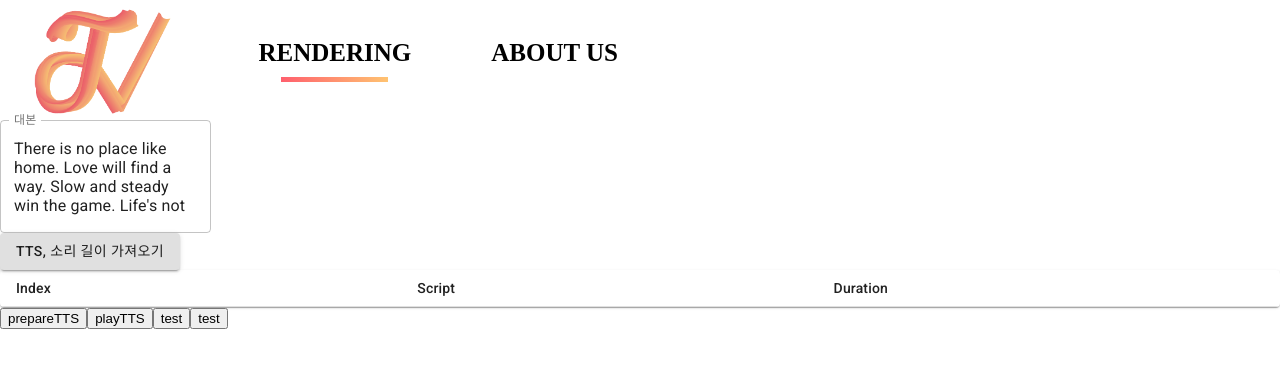
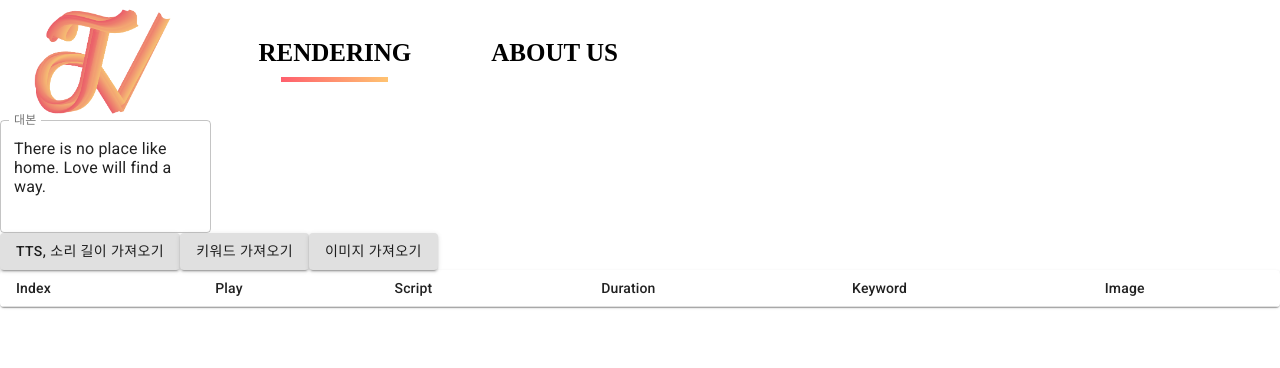
Before and after one commit to kimjisub/text-to-video, a React (Create React App) app: page / in a window 1280 px wide. Shown: the top 368 px of the page. Built offline with nearby package versions, Linux system fonts and the light colour scheme; a web font is replaced by a local one.

Commit message:
feat: image search

```diff
--- a/src/Rendering.js
+++ b/src/Rendering.js
@@ -24,17 +24,15 @@ function Rendering() {
 	const [imageSearch, setImageSearch] = useState(null);
 
 	const [scriptText, setScriptText] = useState(
-		"There is no place like home. Love will find a way. Slow and steady win the game. Life's not all gloom and despondency. Age does not protect you from love. Believe you can, then you will. If I have lost confidence in myself, I have the universe against me. Hold it high, look the world straight in the eye. Better the last smile than the first laughter. Behind the cloud is the sun still shining."
+		'There is no place like home. Love will find a way. ' //Slow and steady win the game. Life's not all gloom and despondency. Age does not protect you from love. Believe you can, then you will. If I have lost confidence in myself, I have the universe against me. Hold it high, look the world straight in the eye. Better the last smile than the first laughter. Behind the cloud is the sun still shining."
 	);
-	const [scriptSpeech, setScriptSpeech] = useState([]);
+	const [scriptAnalize, setScriptAnalize] = useState([]);
 
 	useEffect(() => {
 		setSoundPool(new SoundPool());
 		setKeyword(new Keyword());
 		setImageSearch(new ImageSearch());
 	}, []);
-
-	console.log(scriptSpeech);
 
 	return (
 		<div className="Rendering">
@@ -57,30 +55,69 @@ function Rendering() {
 					variant="contained"
 					onClick={() => {
 						const scriptList = scriptText
+							.trim()
 							.split('.')
 							.filter((s) => s.length > 0)
 							.map((s) => s.trim() + '.');
 
-						const soundList = scriptList.map((s) => soundPool.loadFromTTS(s));
+						const apiWork = scriptList.map((s) => soundPool.loadFromTTS(s));
 
-						setScriptSpeech([]);
+						setScriptAnalize([]);
 
-						Promise.all(soundList).then((indices) => {
-							const tmpScriptSpeech = [];
+						Promise.all(apiWork).then((indices) => {
+							const tmpScriptAnalize = [];
 							scriptList.forEach((script, i) => {
 								const index = indices[i];
-								console.log(soundPool.getDuration(index), script);
-								tmpScriptSpeech.push({
+								tmpScriptAnalize.push({
 									script,
 									index,
 									duration: soundPool.getDuration(index),
 								});
 							});
-							setScriptSpeech(tmpScriptSpeech);
+							setScriptAnalize(tmpScriptAnalize);
 						});
 					}}
 				>
 					TTS, 소리 길이 가져오기
+				</Button>
+				<Button
+					variant="contained"
+					onClick={() => {
+						const tmpScriptAnalize = [...scriptAnalize];
+
+						const apiWork = scriptAnalize.map((s) =>
+							keyword.getKeywords(s.script)
+						);
+
+						Promise.all(apiWork).then((keywordsList) => {
+							tmpScriptAnalize.forEach((s, i) => {
+								s.keywords = keywordsList[i];
+							});
+							setScriptAnalize(tmpScriptAnalize);
+						});
+					}}
+				>
+					키워드 가져오기
+				</Button>
+				<Button
+					variant="contained"
+					onClick={() => {
+						const tmpScriptAnalize = [...scriptAnalize];
+
+						const apiWork = scriptAnalize.map((s) =>
+							imageSearch.getImages(s.keywords[0])
+						);
+
+						Promise.all(apiWork).then((imagesList) => {
+							tmpScriptAnalize.forEach((s, i) => {
+								s.images = imagesList[i];
+							});
+							console.log(tmpScriptAnalize);
+							setScriptAnalize(tmpScriptAnalize);
+						});
+					}}
+				>
+					이미지 가져오기
 				</Button>
 			</div>
 
@@ -89,18 +126,20 @@ function Rendering() {
 					<TableHead>
 						<TableRow>
 							<TableCell>Index</TableCell>
+							<TableCell>Play</TableCell>
 							<TableCell>Script</TableCell>
 							<TableCell>Duration</TableCell>
+							<TableCell>Keyword</TableCell>
+							<TableCell>Image</TableCell>
 						</TableRow>
 					</TableHead>
 					<TableBody>
-						{scriptSpeech.map((row) => (
+						{scriptAnalize.map((row) => (
 							<TableRow key={row.index}>
 								<TableCell component="th" scope="row">
 									{row.index}
 								</TableCell>
-								<TableCell>{row.script}</TableCell>
-								<TableCell>{row.duration}</TableCell>
+								<TableCell component="th" scope="row">
 									<IconButton
 										aria-label="delete"
 										onClick={() => {
@@ -109,51 +148,20 @@ function Rendering() {
 									>
 										<VolumeUp />
 									</IconButton>
+								</TableCell>
+								<TableCell>{row.script}</TableCell>
+								<TableCell>{row.duration}</TableCell>
+								<TableCell>{row.keywords?.join()}</TableCell>
+								<TableCell>
+									{row.images ? (
+										<img alt="img" src={row.images[0]} width="100px"></img>
+									) : null}
+								</TableCell>
 							</TableRow>
 						))}
 					</TableBody>
 				</Table>
 			</TableContainer>
-
-			<button
-				onClick={() => {
-					soundPool
-						.loadFromTTS('Hello, world! My name is tts that in rakuten api.')
-						.then((id) => {
-							console.log(id);
-						});
-				}}
-			>
-				prepareTTS
-			</button>
-			<button
-				onClick={() => {
-					soundPool.play(0);
-				}}
-			>
-				playTTS
-			</button>
-			<button
-				onClick={() => {
-					keyword
-						.getKeyword(['Hello, world! My name is tts that in rakuten api.'])
-						.then((result) => {
-							console.log(result);
-						});
-				}}
-			>
-				test
-			</button>
-
-			<button
-				onClick={() => {
-					imageSearch.getImages('cat').then((result) => {
-						console.log(result);
-					});
-				}}
-			>
-				test
-			</button>
 		</div>
 	);
 }
--- a/src/api/ImageSearch.js
+++ b/src/api/ImageSearch.js
@@ -24,7 +24,7 @@ export default class ImageSearch {
 			req.end(function (res) {
 				if (res.error) throw new Error(res.error);
 
-				console.log(res.body.value);
+				resolve(res.body.value.map((item) => item.url));
 			});
 		});
 	}
--- a/src/api/Keyword.js
+++ b/src/api/Keyword.js
@@ -1,32 +1,30 @@
 import unirest from 'unirest';
 
 export default class Keyword {
-	async getKeyword(list) {
+	async getKeywords(text) {
 		return new Promise((resolve, reject) => {
+			return resolve(['love', 'home']);
 			const req = unirest(
 				'POST',
-				'https://unfound-keywords-extraction-v1.p.rapidapi.com/extraction/keywords'
+				'https://textanalysis-keyword-extraction-v1.p.rapidapi.com/keyword-extractor-text'
 			);
 
 			req.headers({
-				'x-rapidapi-host': 'unfound-keywords-extraction-v1.p.rapidapi.com',
+				'x-rapidapi-host': 'textanalysis-keyword-extraction-v1.p.rapidapi.com',
 				'x-rapidapi-key': '4138961e01msh4f4638e80f2ad91p1cd360jsnc91a35ded75e',
-				'content-type': 'application/json',
-				accept: 'application/json',
+				'content-type': 'application/x-www-form-urlencoded',
 				useQueryString: true,
 			});
 
-			req.type('json');
-			req.send({
-				input_data: list,
-				input_type: 'text',
-				N: 10,
+			req.form({
+				text,
+				wordnum: '5',
 			});
 
 			req.end(function (res) {
 				if (res.error) throw new Error(res.error);
 
-				resolve(res.body.result);
+				resolve(res.body.keywords);
 			});
 		});
 	}
--- a/src/api/SoundPool.js
+++ b/src/api/SoundPool.js
@@ -10,7 +10,7 @@ export default class SoundPool {
 
 	async loadFromTTS(text) {
 		return new Promise((resolve, reject) => {
-			const URL = `https://voicerss-text-to-speech.p.rapidapi.com/?r=0&c=mp3&f=24khz_16bit_mono&hl=en-us&key=6f63530c27aa4ea788b0645e276e6013&src=${encodeURIComponent(
+			const URL = `https://voicerss-text-to-speech.p.rapidapi.com/?r=0&c=mp3&f=24khz_16bit_mono&hl=en-us&key=66d858439600442e926da880c9fa4464&src=${encodeURIComponent(
 				text
 			)}`;
 
```
Lines whose indentation alone changed are shown as unchanged.
